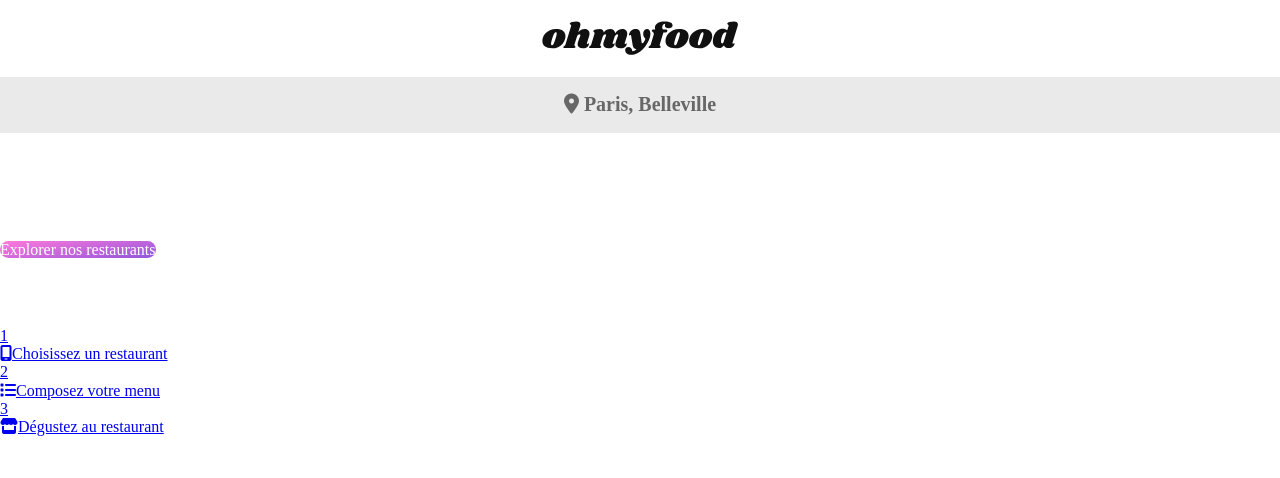
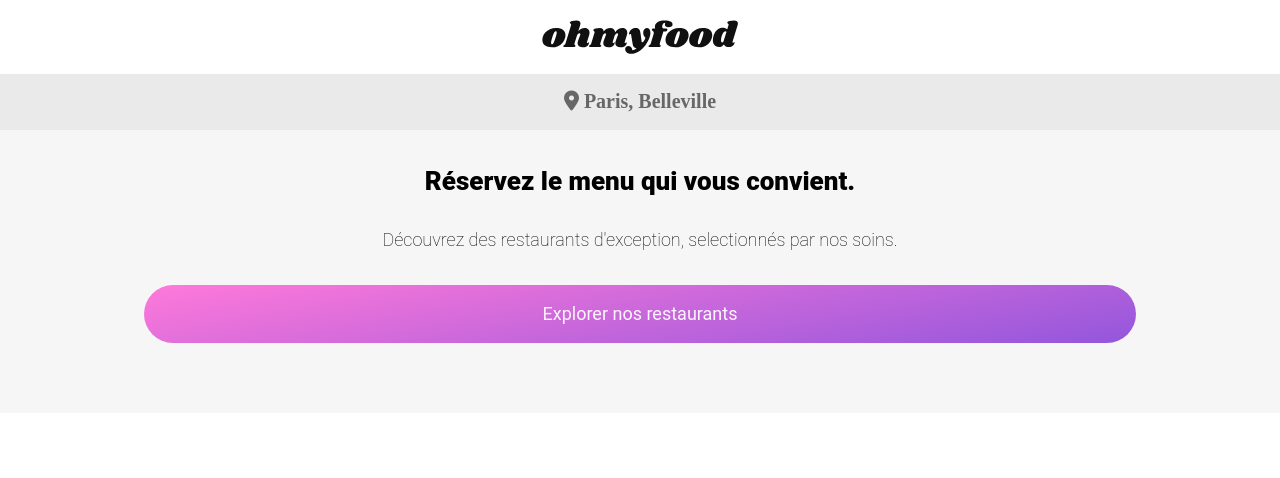
Before and after one commit to DGouron/OC_Projet3, a website: page index.html in a window 1280 px wide. Shown: the top 478 px of the page. Drawn offline with Linux system fonts and the light colour scheme; a web font is replaced by a local one.

Commit message:
hero banner first shot

```diff
--- a/index.html
+++ b/index.html
@@ -18,13 +18,13 @@
 </head>
 <body>
     <header class="primary__header">
-        <div class="primary__header--logo"><h1><img src="src/assets/img/logo/ohmyfood@2x.svg" alt="Logo du site ohmyfood" /></h1></div>
+        <div class="primary__header--logo"><h2><img src="src/assets/img/logo/ohmyfood@2x.svg" alt="Logo du site ohmyfood" /></h2></div>
         <div class="primary__header--title"><h2><i class="fa-solid fa-location-dot"></i> Paris, Belleville</h2></div>
     </header>
     <main>
-        <section class="Hero__banner">
-            <h2>Rservez le menu qui vous convient.</h2>
-            <h3>Découvrez des restaurants d'exeption, selectionnés par nos soins.</h3>
+        <section class="hero__banner">
+            <h1>Réservez le menu qui vous convient.</h1>
+            <h2>Découvrez des restaurants d'exception, selectionnés par nos soins.</h2>
             <a href="#restaurants" class="link__calltoaction">Explorer nos restaurants</a>
         </section>
         <section>
--- a/src/assets/Styles/Sass/Utils/_variables.scss
+++ b/src/assets/Styles/Sass/Utils/_variables.scss
@@ -1,6 +1,7 @@
 $color-primary: #9356DC;
 $color-secondary: #FF79DA;
 $color-tertiary: #99E2D0;
+$hero-banner-color: #f6f6f6;
 
 $main-font: 'Shrikhand', serif;
 $secondary-font: 'Roboto', sans-serif;
--- a/src/assets/Styles/Sass/main.scss
+++ b/src/assets/Styles/Sass/main.scss
@@ -21,9 +21,9 @@
     width: 100%;
   }
   .primary__header--logo{
-    box-shadow: 0px 2px 4px rgba(0,0,0,0.1);
+    box-shadow: 0px 2px 4px rgba(0,0,0,0.6);
 
-    h1{
+    h2{
       width: 100%;
       display: flex;
       justify-content: center;
@@ -39,11 +39,44 @@
     }
   }
 }
+.hero__banner{
+  display: flex;
+  flex-direction: column;
+  justify-content: center;
+  align-items: center;
+  width: 100%;
+  height: 100%;
+  background: $hero-banner-color;
+  color: black;
+  text-align: center;
+  padding: 20px;
+
+  h1{
+    font-family: $secondary-font;
+    font-size: 26px;
+    font-weight: 800;
+  }
+  h2{
+    font-family: $secondary-font;
+    font-size: 18px;
+    font-weight: 200;
+  }
+}
 .link__calltoaction{
-  color: #fff;
+  display: flex;
+  justify-content: center;
+  align-items: center;
   text-decoration: none;
-  border-radius: 20px;
+  border-radius: 40px;
+  width: 80%;
+  height: 58px;
+  padding: 10px;
   background:  $cta-background;
+  color: rgba(255, 255, 255, 0.929);
+  font-size: 18px;
+  font-family: $secondary-font;
+  margin-top: 20px;
+  margin-bottom: 50px;
 }
 /*For other format*/
 @media only screen and (min-width: 768px){
```
Also changed, not shown: src/assets/Styles/css/prefixed/style.css, src/assets/Styles/css/style.css, 1 other file.
